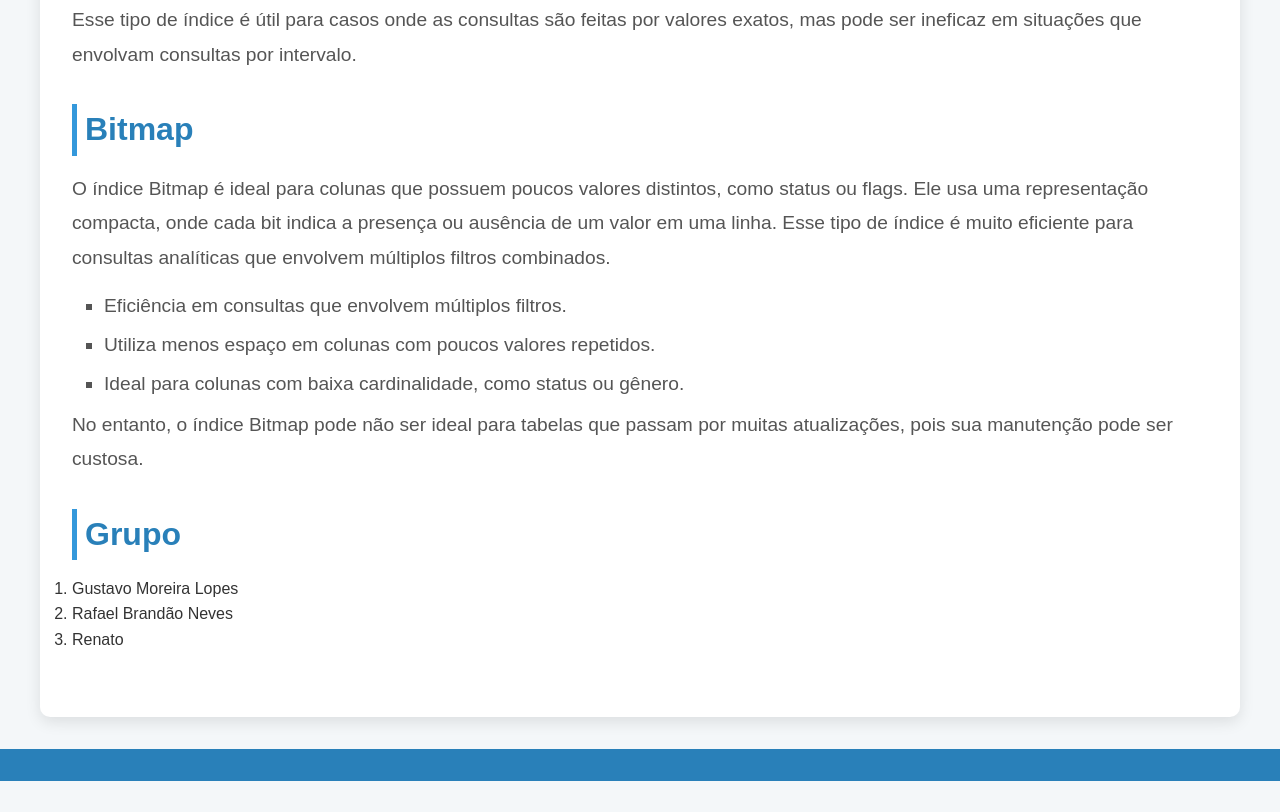
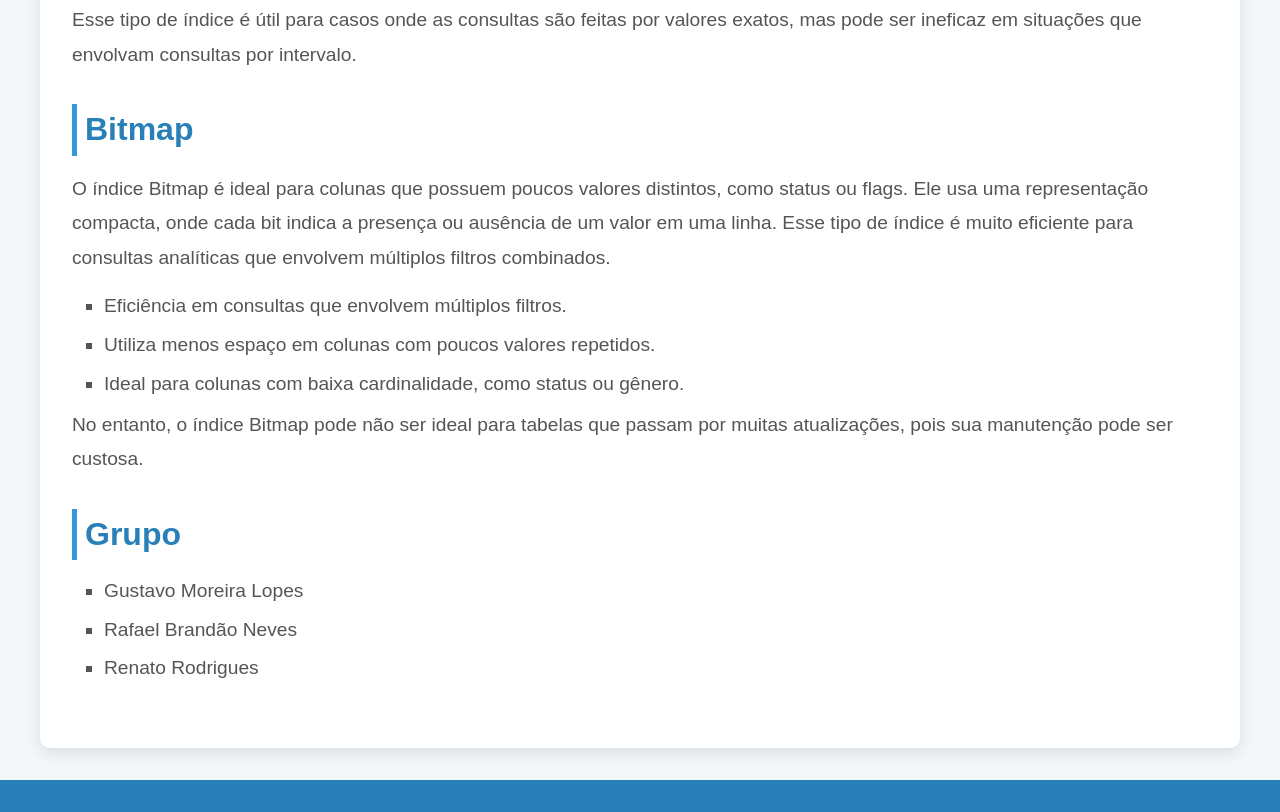
Before and after one commit to RafaBran/bdII-indexacao-indices, a plain HTML site: page index.html in a window 1280 px wide. Shown: the part 1188-2000 px from the top of the page. Before the commit the page ends 1969 px from the top, so only its background shows below. Drawn offline with Linux system fonts and the light colour scheme.

Commit message:
Atualização 11/09/2024 16:15

```diff
--- a/index.html
+++ b/index.html
@@ -219,11 +219,11 @@
         </section>
         <section id="grupo">
             <h2>Grupo</h2>
-            <ol>
+            <ul>
                 <li>Gustavo Moreira Lopes</li>
                 <li>Rafael Brandão Neves</li>
-                <li>Renato</li>
-            </ol>
+                <li>Renato Rodrigues</li>
+            </ul>
         </section>
     </main>
 
```
